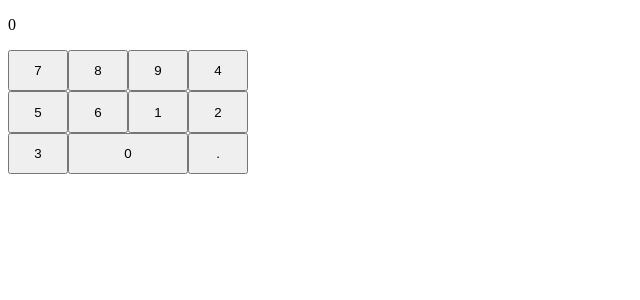
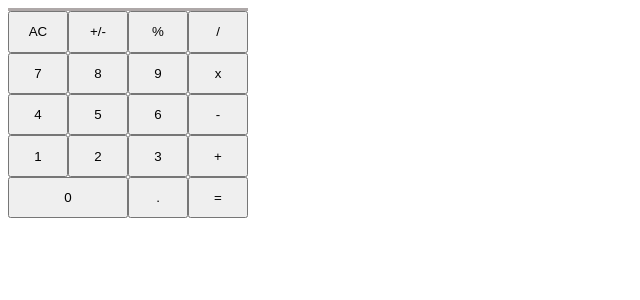
Before and after one commit to jabo-arnold-landry/TheGym_Calculator, a React (Vite) app: page / in a window 1280 px wide. Shown: the top 300 px of the page, without its empty margins (0-640 px from the left). Built offline with nearby package versions, Linux system fonts and the light colour scheme.

Commit message:
fix:Add extensions to the button element for adding operations and creaing more types for the component

```diff
--- a/src/components/Calculator.tsx
+++ b/src/components/Calculator.tsx
@@ -1,33 +1,69 @@
 import Button from "./UI/Button";
 import { clsx } from "clsx";
 import { useReducer } from "react";
-import { type UnknowObj } from "../types";
-const numbers = ["7", "8", "9", "4", "5", "6", "1", "2", "3", "0", "."];
+import { type Str } from "../types";
+interface InputType {
+  currValue: Str;
+  operation: Str;
+  operand: Str;
+}
+
+interface ActionType {
+  type: Str;
+  number: Str;
+}
+
+const numbers = [
+  "AC",
+  "+/-",
+  "%",
+  "/",
+  "7",
+  "8",
+  "9",
+  "x",
+  "4",
+  "5",
+  "6",
+  "-",
+  "1",
+  "2",
+  "3",
+  "+",
+  "0",
+  ".",
+  "=",
+];
 
 export default function Calculator() {
-  function reduce(state: UnknowObj, action: UnknowObj) {
+  function reduce(state: InputType, action: ActionType) {
     switch (action.type) {
-      case "add":
+      case "add-digits":
+        const values = action.number;
         return {
           ...state,
-          currValue: action.number,
+          currValue: `${state.currValue ?? ""}${values}`,
         };
     }
   }
-  const [data, dispatch] = useReducer(reduce, { currValue: "0" });
+  const [{ currValue, operation, operand }, dispatch] = useReducer(reduce, {});
   return (
     <>
       <main>
-        <div className="input-section">
-          <p>{data.currValue}</p>
-        </div>
         <div className="numbers">
+          <div className="output">
+            <div className="firstvalue-operand">
+              {currValue} {operation}
+            </div>
+            <div className="currvalue-operand">{operand}</div>
+          </div>
+
           {numbers.map((number, index) => {
             return (
               <Button
                 onClick={(e) => {
                   dispatch({
-                    type: "add",
+                    type: "add-digits",
                     number: e.currentTarget.textContent,
                   });
                 }}
```
